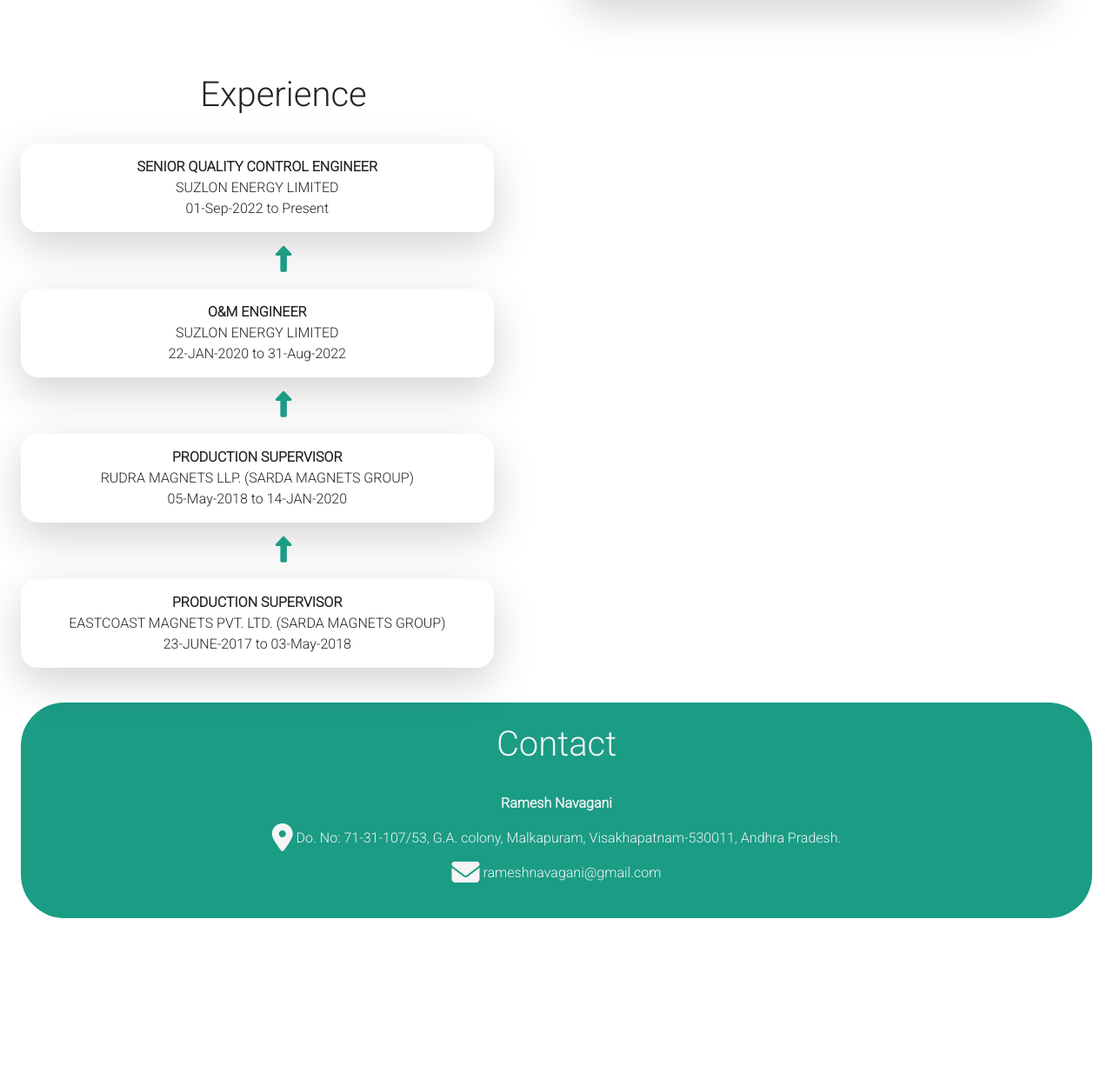
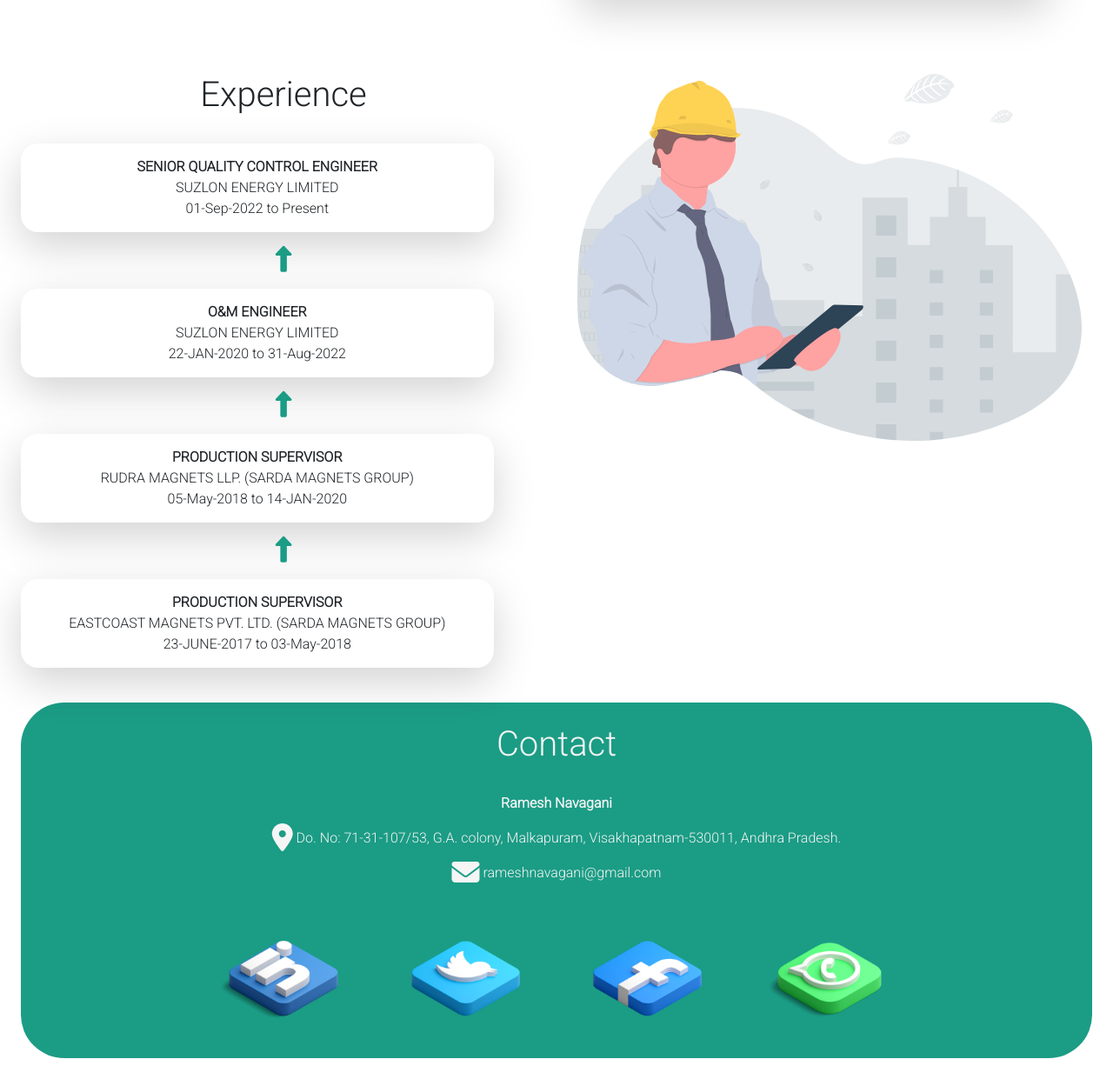
Before and after one commit to Santhoshrathnala/first_project, a plain HTML site: page index.html in a window 1280 px wide. Shown: the part 1357-2598 px from the top of the page at 87% size. Before the commit the page ends 2437 px from the top, so only its background shows below. Drawn offline with nearby package versions, Linux system fonts and the light colour scheme; files whose address does not match are found by name.

Commit message:
Update index.html

```diff
--- a/index.html
+++ b/index.html
@@ -89,7 +89,7 @@
       <div class="Details-container" id="Education">
         <div class="row">
           <div class="col-lg-6 col-md-12 p-4">
-            <img src="/images/education.svg" alt="" class="details-pic">
+            <img src="education.svg" alt="" class="details-pic">
           </div>
           <div class="col-lg-6 col-md-12 p-4">
             <h1 class="educational-details text-center p-4">
@@ -154,7 +154,7 @@
           </p>
         </div>
         <div class="col-lg-6 col-md-12 p-4 d-none d-lg-block">
-          <img src="/images/undraw_qa_engineers_dg-5-p.svg" alt="" class="details-pic">
+          <img src="undraw_qa_engineers_dg-5-p.svg" alt="" class="details-pic">
         </div>
       </div>
       <div class="footer-container text-center mt-4">
@@ -170,16 +170,16 @@
         </div>
         <div class="row d-flex flex-row justify-content-center">
           <div class="col-2">
-            <a href="https://www.linkedin.com/in/ramesh-navagani-a42759130/?originalSubdomain=in" target="_blank"><img src="/images/linkdn.png" alt="" class="social"></a>
+            <a href="https://www.linkedin.com/in/ramesh-navagani-a42759130/?originalSubdomain=in" target="_blank"><img src="linkdn.png" alt="" class="social"></a>
           </div>
           <div class="col-2">
-            <a href="https://twitter.com/i/flow/login?redirect_after_login=%2FRameshnavagani_" target="_blank"><img src="/images/twitter.png" alt="" class="social"></a>
+            <a href="https://twitter.com/i/flow/login?redirect_after_login=%2FRameshnavagani_" target="_blank"><img src="twitter.png" alt="" class="social"></a>
           </div>
           <div class="col-2">
-            <a href="https://www.facebook.com/rameshnavagani" target="_blank"><img src="/images/Facebook.png" alt="" class="social"></a>
+            <a href="https://www.facebook.com/rameshnavagani" target="_blank"><img src="Facebook.png" alt="" class="social"></a>
           </div>
           <div class="col-2">
-            <a href="https://wa.me/9949596816" target="_blank"><img src="/images/Whatsapp.png" alt="" class="social"></a>
+            <a href="https://wa.me/9949596816" target="_blank"><img src="Whatsapp.png" alt="" class="social"></a>
           </div>
         </div>
       </div>
```
